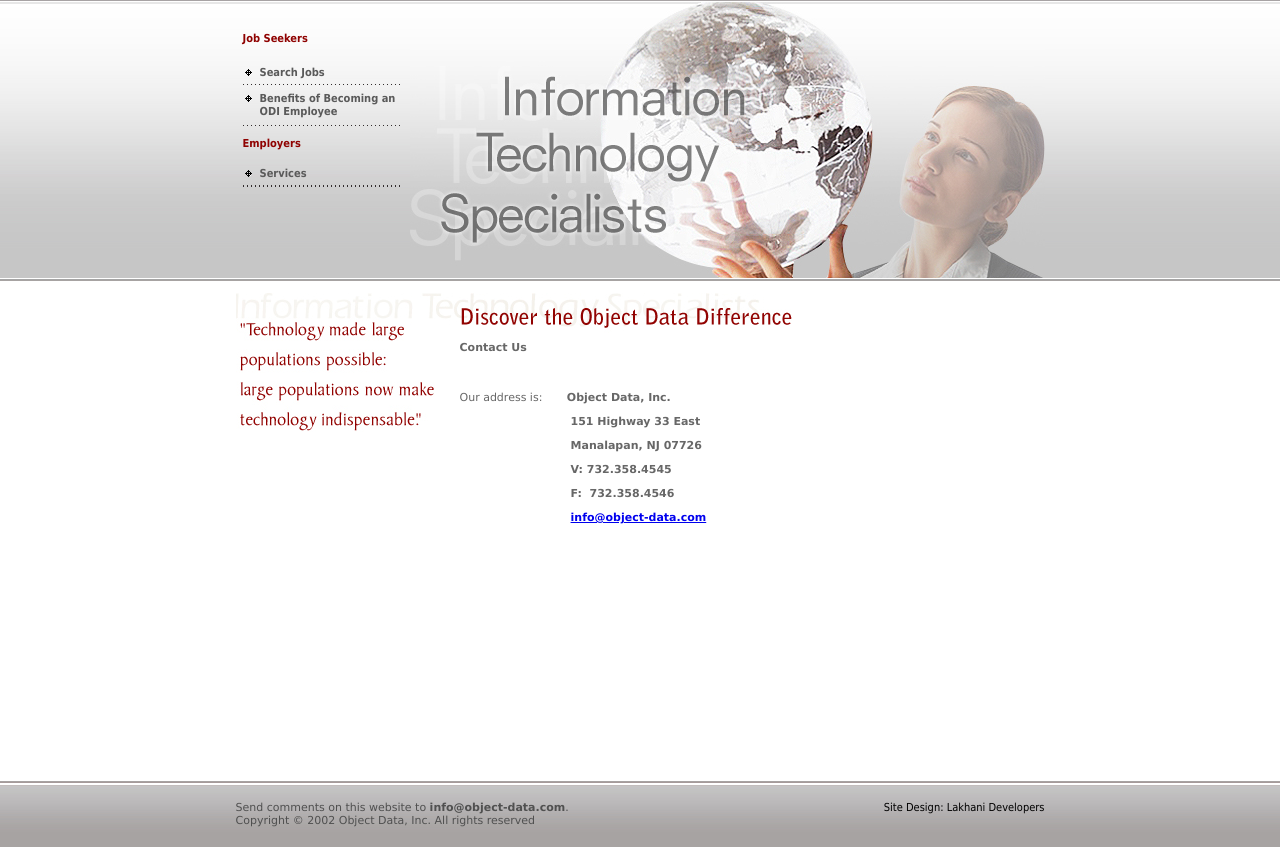
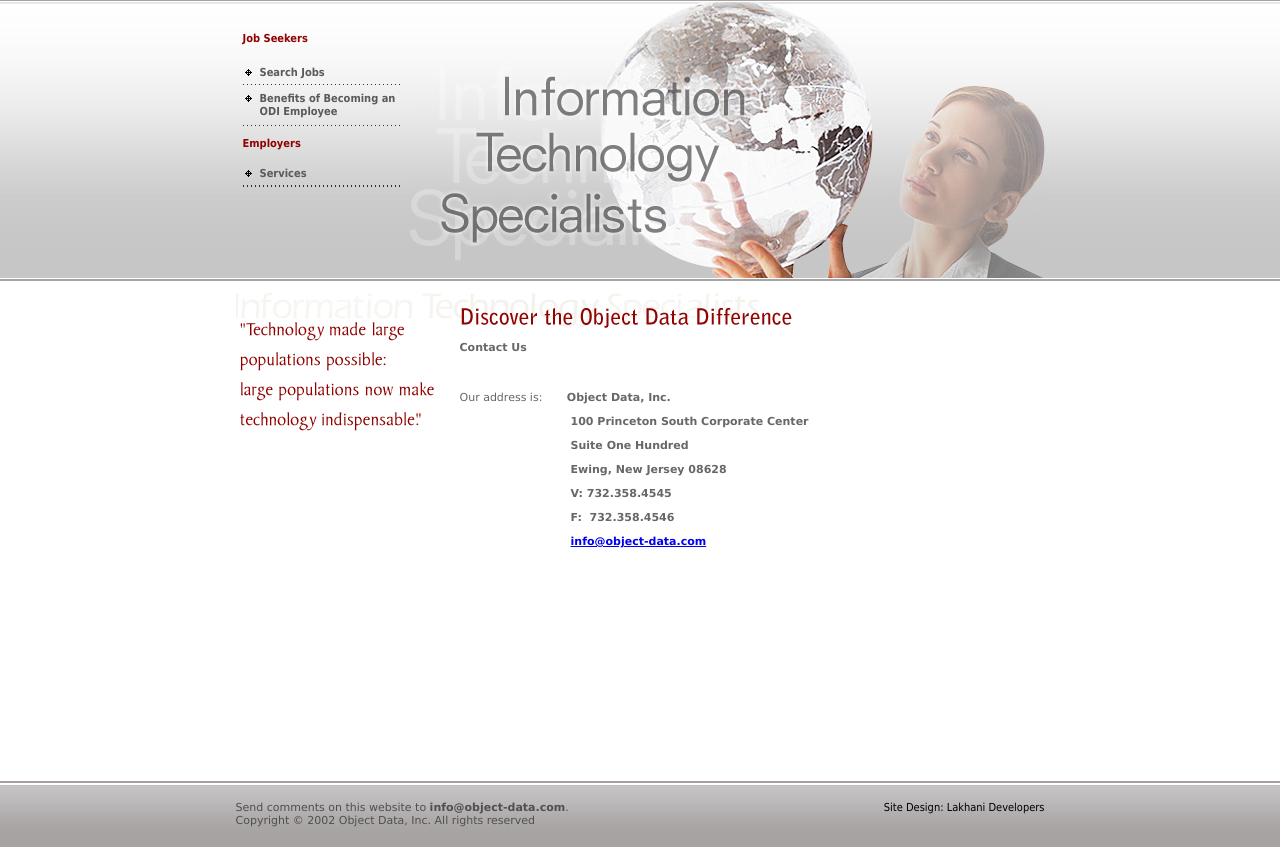
Before and after one commit to ramudu-63/datasite, a plain HTML site: page contact-us.html in a window 1280 px wide. Shown: the part 80-927 px from the top of the page. Drawn offline with Linux system fonts and the light colour scheme.

Commit message:
update address

```diff
--- a/contact-us.html
+++ b/contact-us.html
@@ -120,8 +120,9 @@
                   <table width="100%" border="0" cellspacing="0" cellpadding="0">
                     <tr>
                       <td width="74%"><p>Our address is:&nbsp;&nbsp;&nbsp;&nbsp;&nbsp;&nbsp; <strong>Object Data, Inc.</strong></p>
-                        <p><strong>&nbsp;&nbsp;&nbsp;&nbsp;&nbsp;&nbsp;&nbsp;&nbsp;&nbsp;&nbsp;&nbsp;&nbsp;&nbsp;&nbsp;&nbsp;&nbsp;&nbsp;&nbsp;&nbsp;&nbsp;&nbsp;&nbsp;&nbsp;&nbsp;&nbsp;&nbsp;&nbsp;&nbsp;   151 Highway 33 East</strong></p>
-                        <p><strong>&nbsp;&nbsp;&nbsp;&nbsp;&nbsp;&nbsp;&nbsp;&nbsp;&nbsp;&nbsp;&nbsp;&nbsp;&nbsp;&nbsp;&nbsp;&nbsp;&nbsp;&nbsp;&nbsp;&nbsp;&nbsp;&nbsp;&nbsp;&nbsp;&nbsp;&nbsp;&nbsp;&nbsp;   Manalapan, NJ 07726 </strong></p>
+                        <p><strong>&nbsp;&nbsp;&nbsp;&nbsp;&nbsp;&nbsp;&nbsp;&nbsp;&nbsp;&nbsp;&nbsp;&nbsp;&nbsp;&nbsp;&nbsp;&nbsp;&nbsp;&nbsp;&nbsp;&nbsp;&nbsp;&nbsp;&nbsp;&nbsp;&nbsp;&nbsp;&nbsp;&nbsp;   100 Princeton South Corporate Center </strong></p>
+                        <p><strong>&nbsp;&nbsp;&nbsp;&nbsp;&nbsp;&nbsp;&nbsp;&nbsp;&nbsp;&nbsp;&nbsp;&nbsp;&nbsp;&nbsp;&nbsp;&nbsp;&nbsp;&nbsp;&nbsp;&nbsp;&nbsp;&nbsp;&nbsp;&nbsp;&nbsp;&nbsp;&nbsp;&nbsp;   Suite One Hundred </strong></p>
+						<p><strong>&nbsp;&nbsp;&nbsp;&nbsp;&nbsp;&nbsp;&nbsp;&nbsp;&nbsp;&nbsp;&nbsp;&nbsp;&nbsp;&nbsp;&nbsp;&nbsp;&nbsp;&nbsp;&nbsp;&nbsp;&nbsp;&nbsp;&nbsp;&nbsp;&nbsp;&nbsp;&nbsp;&nbsp;   Ewing, New Jersey 08628 </strong></p>
                         <p><strong>&nbsp;&nbsp;&nbsp;&nbsp;&nbsp;&nbsp;&nbsp;&nbsp;&nbsp;&nbsp;&nbsp;&nbsp;&nbsp;&nbsp;&nbsp;&nbsp;&nbsp;&nbsp;&nbsp;&nbsp;&nbsp;&nbsp;&nbsp;&nbsp;&nbsp;&nbsp;&nbsp;&nbsp;   V: 732.358.4545</strong></p>
                         <p><strong>&nbsp;&nbsp;&nbsp;&nbsp;&nbsp;&nbsp;&nbsp;&nbsp;&nbsp;&nbsp;&nbsp;&nbsp;&nbsp;&nbsp;&nbsp;&nbsp;&nbsp;&nbsp;&nbsp;&nbsp;&nbsp;&nbsp;&nbsp;&nbsp;&nbsp;&nbsp;&nbsp;&nbsp;   F:&nbsp; 732.358.4546</strong></p>
                         <p><strong>&nbsp;&nbsp;&nbsp;&nbsp;&nbsp;&nbsp;&nbsp;&nbsp;&nbsp;&nbsp;&nbsp;&nbsp;&nbsp;&nbsp;&nbsp;&nbsp;&nbsp;&nbsp;&nbsp;&nbsp;&nbsp;&nbsp;&nbsp;&nbsp;&nbsp;&nbsp;&nbsp;&nbsp; <a href="mailto:info@object-data.com">info@object-data.com</a></strong></p></td>
```
